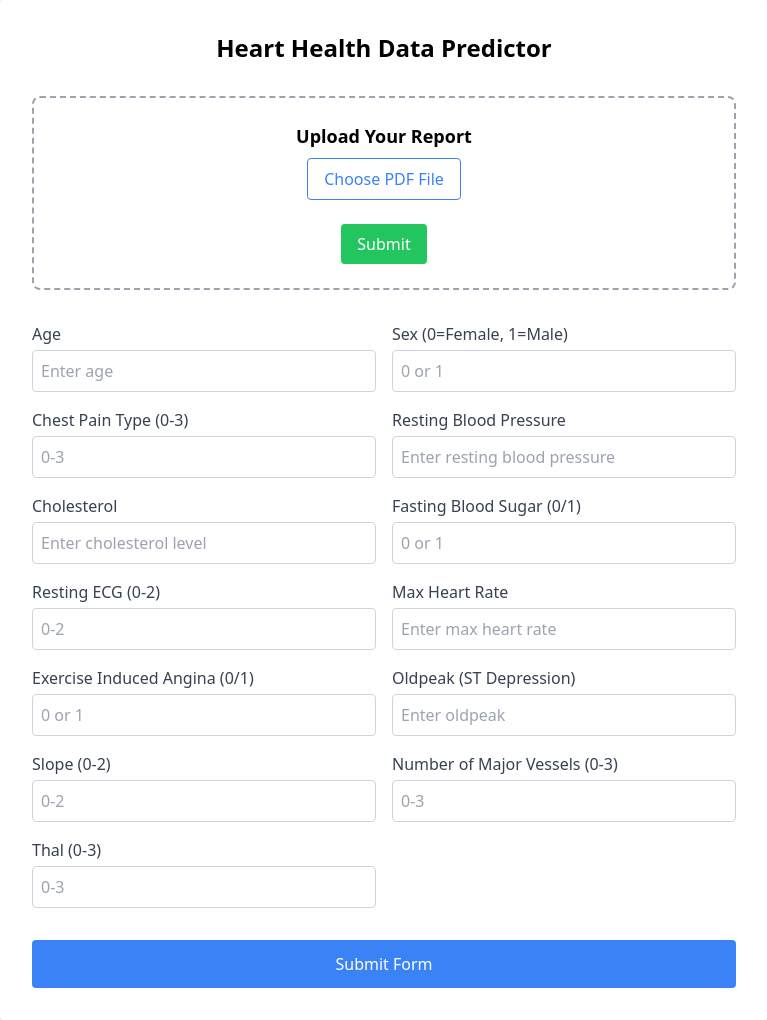
After one commit to virajmandlik/Temp, a Flask app: template templates/pdf-final.html in a window 1280 px wide. The commit adds this page. Shown: the whole page, without its empty margins (256-1023 px from the left). Run offline with Flask 3, Linux system fonts and the light colour scheme; the template is opened without the code that fills it, so the values that code supplies are empty; parts of the project's set-up code (start-up, migrations or seed data) failed here and were passed over; some libraries are stand-ins or nearby versions.

Commit message:
Added the pdf thing here

````diff
--- a/templates/index.html
+++ b/templates/index.html
@@ -218,7 +218,7 @@
 
     <main>
         <section class="content-section">
-            <h1 class="section-title">Welcome to Healthcare Hub</h1>
+            <h1 class="section-title">Welcome to Aarogya</h1>
             <p>Advanced healthcare solutions for a better tomorrow</p>
 
             <div class="card-grid">
--- /dev/null
+++ b/templates/pdf-final.html
@@ -0,0 +1,288 @@
+<!DOCTYPE html>
+<html lang="en">
+<head>
+  <meta charset="UTF-8" />
+  <meta name="viewport" content="width=device-width, initial-scale=1.0" />
+  <title>Report Assessment Form</title>
+  <!-- Tailwind CSS CDN -->
+  <script src="https://cdn.tailwindcss.com"></script>
+</head>
+<body class="bg-gray-100 flex items-center justify-center min-h-screen">
+  <div class="bg-white p-8 rounded shadow-md w-full max-w-3xl space-y-8">
+    <h1 class="text-2xl font-bold text-center">Heart Health Data Predictor</h1>
+
+    <!-- File Upload Section -->
+    <div class="border-2 border-dashed border-gray-400 p-6 rounded-lg text-center">
+      <h2 class="text-lg font-semibold mb-2">Upload Your Report</h2>
+      <input id="fileInput" type="file" accept=".pdf" class="hidden" />
+      <label for="fileInput" class="cursor-pointer inline-block px-4 py-2 border border-blue-500 text-blue-500 rounded hover:bg-blue-500 hover:text-white transition">
+        Choose PDF File
+      </label>
+      <p id="selectedFileName" class="mt-2 text-sm text-gray-500"></p>
+      <button id="extractBtn" class="mt-4 px-4 py-2 bg-green-500 text-white rounded hover:bg-green-600 transition relative">
+        <span class="submit-text">Submit</span>
+        <span class="loader hidden absolute inset-0 flex items-center justify-center">
+          <svg class="animate-spin h-5 w-5 text-white" xmlns="http://www.w3.org/2000/svg" fill="none" viewBox="0 0 24 24">
+            <circle class="opacity-25" cx="12" cy="12" r="10" stroke="currentColor" stroke-width="4"></circle>
+            <path class="opacity-75" fill="currentColor" d="M4 12a8 8 0 018-8V0C5.373 0 0 5.373 0 12h4zm2 5.291A7.962 7.962 0 014 12H0c0 3.042 1.135 5.824 3 7.938l3-2.647z"></path>
+          </svg>
+        </span>
+      </button>
+    </div>
+
+    <!-- Data Form -->
+    <form id="dataForm" class="grid grid-cols-1 sm:grid-cols-2 gap-4">
+      <!-- Age -->
+      <div>
+        <label for="age" class="block text-gray-700">Age</label>
+        <input type="number" id="age" placeholder="Enter age" class="w-full mt-1 p-2 border border-gray-300 rounded focus:outline-none focus:ring-2 focus:ring-blue-400" required>
+      </div>
+
+      <!-- Sex -->
+      <div>
+        <label for="sex" class="block text-gray-700">Sex (0=Female, 1=Male)</label>
+        <input type="number" id="sex" placeholder="0 or 1" min="0" max="1" class="w-full mt-1 p-2 border border-gray-300 rounded focus:outline-none focus:ring-2 focus:ring-blue-400" required>
+      </div>
+
+      <!-- Chest Pain Type -->
+      <div>
+        <label for="cp" class="block text-gray-700">Chest Pain Type (0-3)</label>
+        <input type="number" id="cp" placeholder="0-3" min="0" max="3" class="w-full mt-1 p-2 border border-gray-300 rounded focus:outline-none focus:ring-2 focus:ring-blue-400" required>
+      </div>
+
+      <!-- Resting Blood Pressure -->
+      <div>
+        <label for="trestbps" class="block text-gray-700">Resting Blood Pressure</label>
+        <input type="number" id="trestbps" placeholder="Enter resting blood pressure" class="w-full mt-1 p-2 border border-gray-300 rounded focus:outline-none focus:ring-2 focus:ring-blue-400" required>
+      </div>
+
+      <!-- Cholesterol -->
+      <div>
+        <label for="chol" class="block text-gray-700">Cholesterol</label>
+        <input type="number" id="chol" placeholder="Enter cholesterol level" class="w-full mt-1 p-2 border border-gray-300 rounded focus:outline-none focus:ring-2 focus:ring-blue-400" required>
+      </div>
+
+      <!-- Fasting Blood Sugar -->
+      <div>
+        <label for="fbs" class="block text-gray-700">Fasting Blood Sugar (0/1)</label>
+        <input type="number" id="fbs" placeholder="0 or 1" min="0" max="1" class="w-full mt-1 p-2 border border-gray-300 rounded focus:outline-none focus:ring-2 focus:ring-blue-400" required>
+      </div>
+
+      <!-- Resting ECG -->
+      <div>
+        <label for="restecg" class="block text-gray-700">Resting ECG (0-2)</label>
+        <input type="number" id="restecg" placeholder="0-2" min="0" max="2" class="w-full mt-1 p-2 border border-gray-300 rounded focus:outline-none focus:ring-2 focus:ring-blue-400" required>
+      </div>
+
+      <!-- Max Heart Rate -->
+      <div>
+        <label for="thalach" class="block text-gray-700">Max Heart Rate</label>
+        <input type="number" id="thalach" placeholder="Enter max heart rate" class="w-full mt-1 p-2 border border-gray-300 rounded focus:outline-none focus:ring-2 focus:ring-blue-400" required>
+      </div>
+
+      <!-- Exercise Induced Angina -->
+      <div>
+        <label for="exang" class="block text-gray-700">Exercise Induced Angina (0/1)</label>
+        <input type="number" id="exang" placeholder="0 or 1" min="0" max="1" class="w-full mt-1 p-2 border border-gray-300 rounded focus:outline-none focus:ring-2 focus:ring-blue-400" required>
+      </div>
+
+      <!-- Oldpeak -->
+      <div>
+        <label for="oldpeak" class="block text-gray-700">Oldpeak (ST Depression)</label>
+        <input type="number" step="any" id="oldpeak" placeholder="Enter oldpeak" class="w-full mt-1 p-2 border border-gray-300 rounded focus:outline-none focus:ring-2 focus:ring-blue-400" required>
+      </div>
+
+      <!-- Slope -->
+      <div>
+        <label for="slope" class="block text-gray-700">Slope (0-2)</label>
+        <input type="number" id="slope" placeholder="0-2" min="0" max="2" class="w-full mt-1 p-2 border border-gray-300 rounded focus:outline-none focus:ring-2 focus:ring-blue-400" required>
+      </div>
+
+      <!-- Number of Major Vessels -->
+      <div>
+        <label for="ca" class="block text-gray-700">Number of Major Vessels (0-3)</label>
+        <input type="number" id="ca" placeholder="0-3" min="0" max="3" class="w-full mt-1 p-2 border border-gray-300 rounded focus:outline-none focus:ring-2 focus:ring-blue-400" required>
+      </div>
+
+      <!-- Thal -->
+      <div>
+        <label for="thal" class="block text-gray-700">Thal (0-3)</label>
+        <input type="number" id="thal" placeholder="0-3" min="0" max="3" class="w-full mt-1 p-2 border border-gray-300 rounded focus:outline-none focus:ring-2 focus:ring-blue-400" required>
+      </div>
+
+      <!-- Submit Button -->
+      <div class="sm:col-span-2 mt-4">
+        <button type="submit" class="w-full bg-blue-500 text-white p-3 rounded hover:bg-blue-600 transition duration-300 relative">
+          <span class="submit-text">Submit Form</span>
+          <span class="loader hidden absolute inset-0 flex items-center justify-center">
+            <svg class="animate-spin h-5 w-5 text-white" xmlns="http://www.w3.org/2000/svg" fill="none" viewBox="0 0 24 24">
+              <circle class="opacity-25" cx="12" cy="12" r="10" stroke="currentColor" stroke-width="4"></circle>
+              <path class="opacity-75" fill="currentColor" d="M4 12a8 8 0 018-8V0C5.373 0 0 5.373 0 12h4zm2 5.291A7.962 7.962 0 014 12H0c0 3.042 1.135 5.824 3 7.938l3-2.647z"></path>
+            </svg>
+          </span>
+        </button>
+      </div>
+    </form>
+  </div>
+
+  <script>
+    // Replace with your actual bearer token
+    const bearerToken = "Bearer sk-fab29efa4a764e269defd179513cbdff";
+
+    // File upload elements
+    const fileInput = document.getElementById("fileInput");
+    const selectedFileName = document.getElementById("selectedFileName");
+    const extractBtn = document.getElementById("extractBtn");
+
+    // Helper function to toggle loaders
+    function toggleLoader(button, isLoading) {
+      const loader = button.querySelector('.loader');
+      const submitText = button.querySelector('.submit-text');
+
+      if (isLoading) {
+        loader.classList.remove('hidden');
+        submitText.classList.add('hidden');
+        button.disabled = true;
+      } else {
+        loader.classList.add('hidden');
+        submitText.classList.remove('hidden');
+        button.disabled = false;
+      }
+    }
+
+    fileInput.addEventListener("change", () => {
+      if (fileInput.files.length > 0) {
+        selectedFileName.textContent = fileInput.files[0].name;
+      } else {
+        selectedFileName.textContent = "";
+      }
+    });
+
+    extractBtn.addEventListener("click", async () => {
+      if (!fileInput.files.length) {
+        alert("Please select a PDF file to extract data.");
+        return;
+      }
+
+      toggleLoader(extractBtn, true);
+      const report = fileInput.files[0];
+
+      try {
+        // ----- First Step: PDF Extraction -----
+        const pdfFormData = new FormData();
+        pdfFormData.append("file", report, report.name);
+
+        const pdfResponse = await fetch("https://api.worqhat.com/api/ai/v2/pdf-extract", {
+          method: 'POST',
+          headers: { 'Authorization': bearerToken },
+          body: pdfFormData,
+          redirect: 'follow'
+        });
+        const pdfResult = await pdfResponse.text();
+        console.log("PDF Extraction Result:", pdfResult);
+
+        // ----- Second Step: Contact Information Extraction -----
+        const myHeaders = new Headers();
+        myHeaders.append('Authorization', bearerToken);
+
+        const contactInfoQuestion = `Extract the information from the file and arrange in below json format. Only provide numeric values for each field:
+        {
+          "age": "<age>",
+          "sex": "<sex> (0=Female, 1=Male)",
+          "cp": "<cp> (0=No pain, 1=Low, 2=Moderate/Mild, 3=High)",
+          "trestbps": "<trestbps>",
+          "chol": "<chol>",
+          "fbs": "<fbs> (0=Normal, 1=Abnormal (low/high))",
+          "restecg": "<restecg>",
+          "thalach": "<thalach>",
+          "exang": "<exang> (0=Absent, 1=Present)"
+          "oldpeak": "<oldpeak>"
+          "slope": "<slope>"
+          "ca": "<ca>"
+          "thal": "<thal>"
+        }`;
+
+        const contactFormData = new FormData();
+        contactFormData.append('question', contactInfoQuestion);
+        contactFormData.append('training_data', 'You are alex and you are one of the best health report checker. Extract the data from the provided file.');
+        contactFormData.append('files', report);
+        contactFormData.append('model', 'aicon-v4-nano-160824');
+        contactFormData.append('stream_data', 'false');
+
+        const contactRequestOptions = {
+          method: 'POST',
+          headers: myHeaders,
+          body: contactFormData,
+          redirect: 'follow',
+        };
+
+        const contactResponse = await fetch("https://api.worqhat.com/api/ai/content/v4", contactRequestOptions);
+        const contactResult = await contactResponse.json();
+        console.log('ContactResult: ', contactResult);
+
+        let contactDataStr = contactResult.content;
+        contactDataStr = contactDataStr.replace(/```json\n|\n```/g, '');
+        const contactData = JSON.parse(contactDataStr);
+        console.log("Contact Information:", contactData);
+
+        // Auto-fill the form
+        if(contactData.age) document.getElementById('age').value = contactData.age;
+        if(contactData.sex) document.getElementById('sex').value = contactData.sex;
+        if(contactData.cp) document.getElementById('cp').value = contactData.cp;
+        if(contactData.trestbps) document.getElementById('trestbps').value = contactData.trestbps;
+        if(contactData.chol) document.getElementById('chol').value = contactData.chol;
+        if(contactData.fbs) document.getElementById('fbs').value = contactData.fbs;
+        if(contactData.restecg) document.getElementById('restecg').value = contactData.restecg;
+        if(contactData.thalach) document.getElementById('thalach').value = contactData.thalach;
+        if(contactData.exang) document.getElementById('exang').value = contactData.exang;
+        if(contactData.oldpeak) document.getElementById('oldpeak').value = contactData.oldpeak;
+        if(contactData.slope) document.getElementById('slope').value = contactData.slope;
+        if(contactData.ca) document.getElementById('ca').value = contactData.ca;
+        if(contactData.thal) document.getElementById('thal').value = contactData.thal;
+
+      } catch (error) {
+        console.error("Error:", error);
+        alert("Error during extraction. Check console for details.");
+      } finally {
+        toggleLoader(extractBtn, false);
+      }
+    });
+
+    // Form submission handling
+    document.getElementById('dataForm').addEventListener('submit', async function(e) {
+      e.preventDefault();
+      const submitButton = this.querySelector('button[type="submit"]');
+      toggleLoader(submitButton, true);
+
+      try {
+        const formData = {
+          age: document.getElementById('age').value,
+          sex: document.getElementById('sex').value,
+          cp: document.getElementById('cp').value,
+          trestbps: document.getElementById('trestbps').value,
+          chol: document.getElementById('chol').value,
+          fbs: document.getElementById('fbs').value,
+          restecg: document.getElementById('restecg').value,
+          thalach: document.getElementById('thalach').value,
+          exang: document.getElementById('exang').value,
+          oldpeak: document.getElementById('oldpeak').value,
+          slope: document.getElementById('slope').value,
+          ca: document.getElementById('ca').value,
+          thal: document.getElementById('thal').value
+        };
+        console.log("Submitted Form Data:", formData);
+
+        // Add your API call here
+        await new Promise(resolve => setTimeout(resolve, 1000)); // Simulated delay
+
+        alert("Form submitted successfully!");
+      } catch (error) {
+        console.error("Submission Error:", error);
+        alert("Error submitting form. Check console for details.");
+      } finally {
+        toggleLoader(submitButton, false);
+      }
+    });
+  </script>
+</body>
+</html>
````
Also changed, not shown: templates/dashboard.html (+84 -0 lines), 1 other file.
